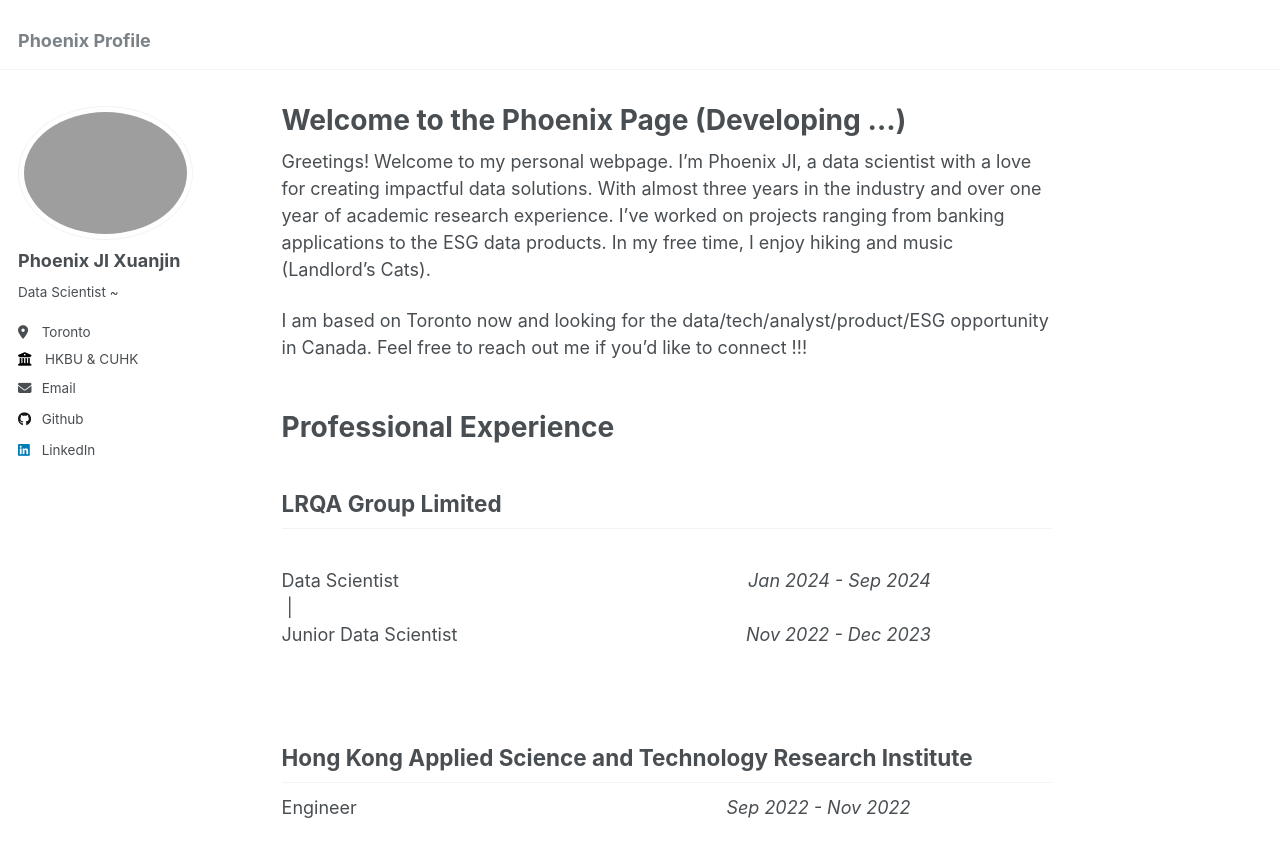
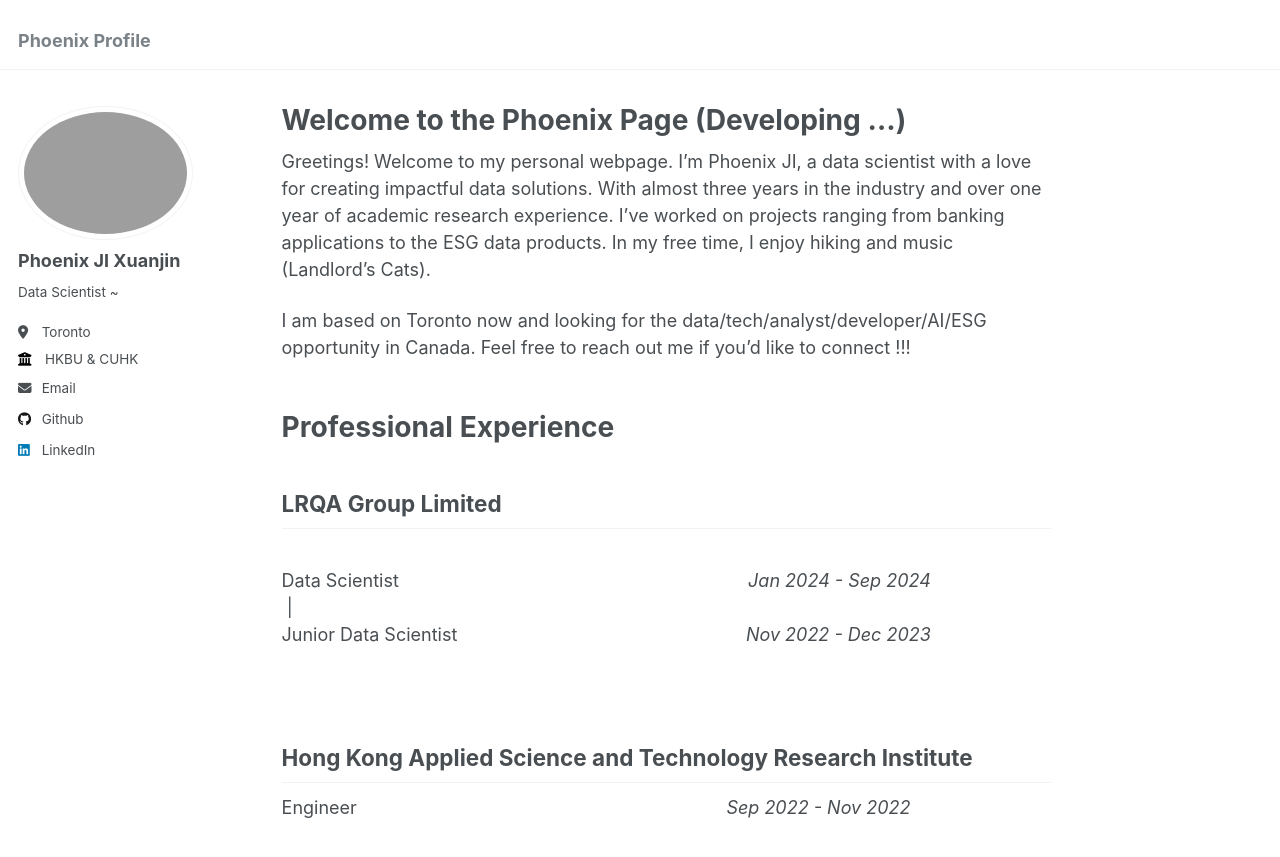
Before and after one commit to Phoenix-JI/phoenix-ji.github.io, a Jekyll site: the page built from _pages/about.md, in a window 1280 px wide and 900 px high. Shown: the top 857 px of the window. Built offline with Jekyll 4.4.1, drawn with Linux system fonts in a browser that asks for light colours.

Commit message:
Update experience_11

```diff
--- a/_pages/about.md
+++ b/_pages/about.md
@@ -9,7 +9,7 @@ redirect_from:
 
 Greetings! Welcome to my personal webpage. I'm Phoenix JI, a data scientist with a love for creating impactful data solutions. With almost three years in the industry and over one year of academic research experience. I've worked on projects ranging from banking applications to the ESG data products. In my free time, I enjoy hiking and music (Landlord's Cats).
 
-I am based on Toronto now and looking for the data/tech/analyst/product/ESG opportunity in Canada. Feel free to reach out me if you'd like to connect !!!
+I am based on Toronto now and looking for the data/tech/analyst/developer/AI/ESG opportunity in Canada. Feel free to reach out me if you'd like to connect !!!
 <br>
 <br>
 # Professional Experience
```
